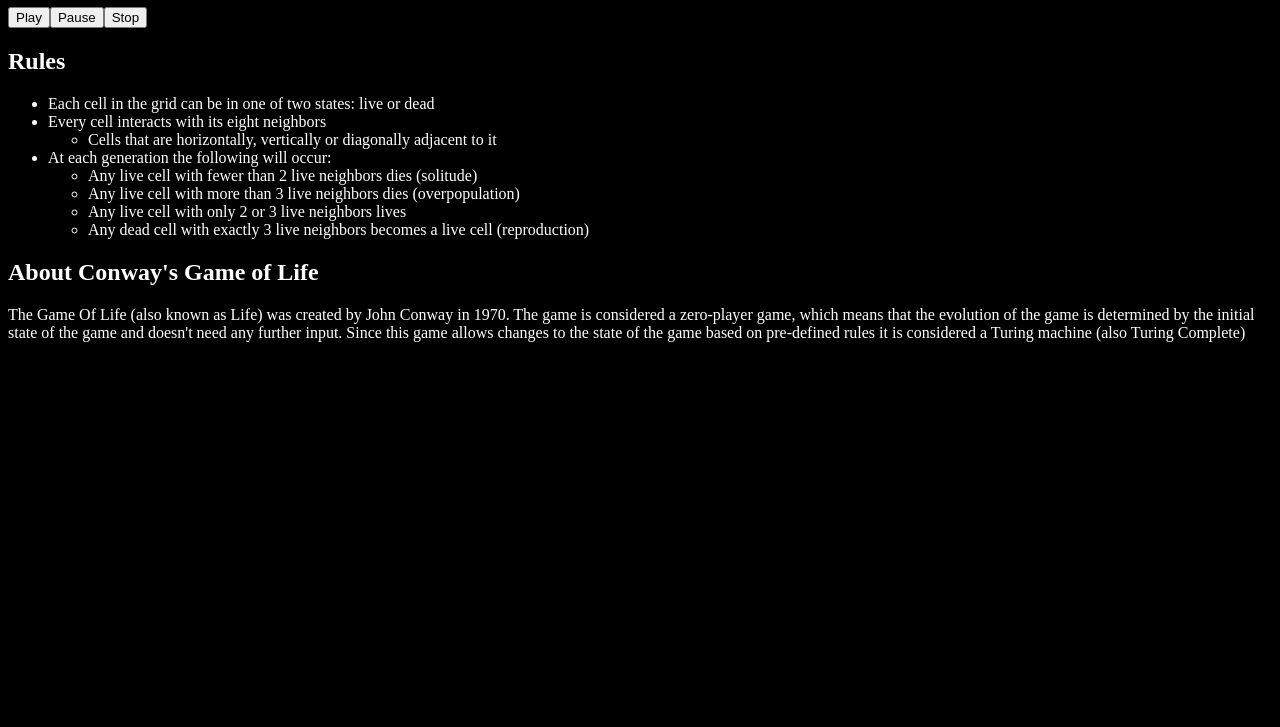
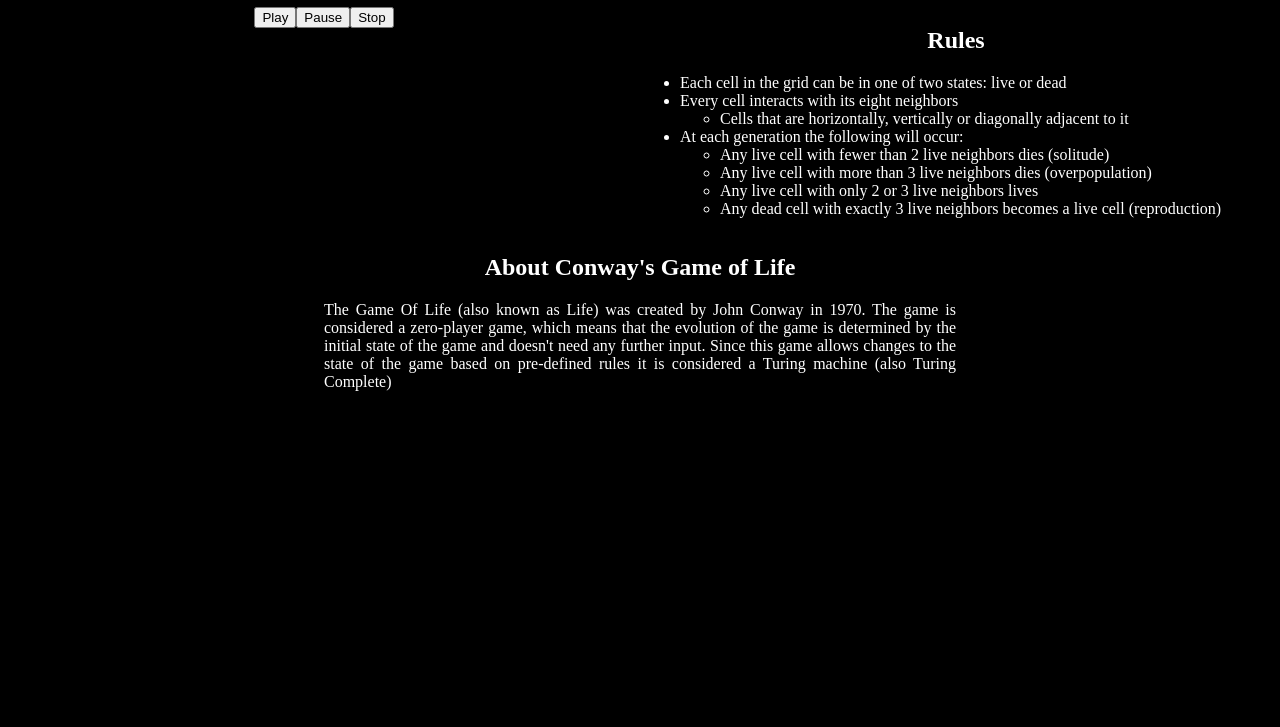
Before and after one commit to jduell12/CS_Build_Week_1, a React app in the folder game-of-life/: page / in a window 1280 px wide. Shown: the part 73-800 px from the top of the page. Built offline with nearby package versions, Linux system fonts and the light colour scheme.

Commit message:
added styling

```diff
--- a/game-of-life/src/components/About.js
+++ b/game-of-life/src/components/About.js
@@ -2,7 +2,7 @@ import React from "react";
 
 const About = () => {
   return (
-    <div>
+    <div id="about">
       <h2>About Conway's Game of Life</h2>
       <p>
         The Game Of Life (also known as Life) was created by John Conway in
--- a/game-of-life/src/components/App.js
+++ b/game-of-life/src/components/App.js
@@ -7,8 +7,10 @@ const App = () => {
   return (
     <div>
       <h1>Conway's Game of Life</h1>
-      <Game />
-      <Rules />
+      <div id="game-rules">
+        <Game />
+        <Rules />
+      </div>
       <About />
     </div>
   );
--- a/game-of-life/src/components/Game.js
+++ b/game-of-life/src/components/Game.js
@@ -2,7 +2,7 @@ import React from "react";
 
 const Game = () => {
   return (
-    <div>
+    <div id="game">
       <button id="play">Play</button>
       <button id="pause">Pause</button>
       <button id="stop">Stop</button>
--- a/game-of-life/src/components/Rules.js
+++ b/game-of-life/src/components/Rules.js
@@ -2,7 +2,7 @@ import React from "react";
 
 const Rules = () => {
   return (
-    <div>
+    <div id="rules">
       <h2>Rules</h2>
       <ul>
         <li>Each cell in the grid can be in one of two states: live or dead</li>
--- /dev/null
+++ b/game-of-life/src/less/about.less
@@ -0,0 +1,8 @@
+#about {
+  h2 {
+    text-align: center;
+  }
+
+  text-align: justify;
+  margin: 0 25%;
+}
--- /dev/null
+++ b/game-of-life/src/less/game.less
@@ -0,0 +1,17 @@
+#game-rules {
+  display: flex;
+  flex-direction: row;
+
+  #game {
+    width: 50%;
+  }
+
+  #rules {
+    width: 50%;
+    text-align: initial;
+
+    h2 {
+      text-align: center;
+    }
+  }
+}
--- a/game-of-life/src/less/global.less
+++ b/game-of-life/src/less/global.less
@@ -1,4 +1,5 @@
 body {
   background: black;
   color: white;
+  text-align: center;
 }
--- a/game-of-life/src/less/index.less
+++ b/game-of-life/src/less/index.less
@@ -1,3 +1,5 @@
 //meyer web reset for browser css and global styles
 // @import "reset";
 @import "global";
+@import "about";
+@import "game";
```
Also changed, not shown: game-of-life/src/stylesheet/index.css.
